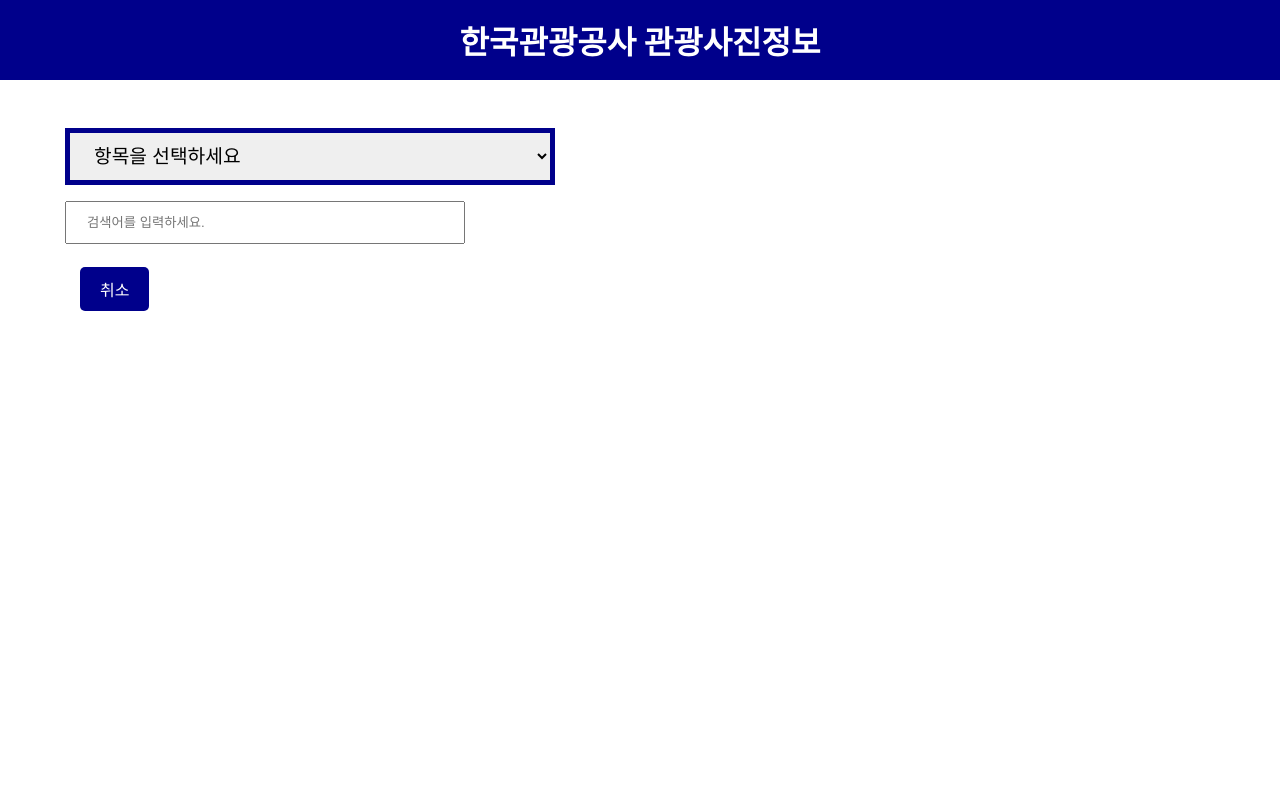
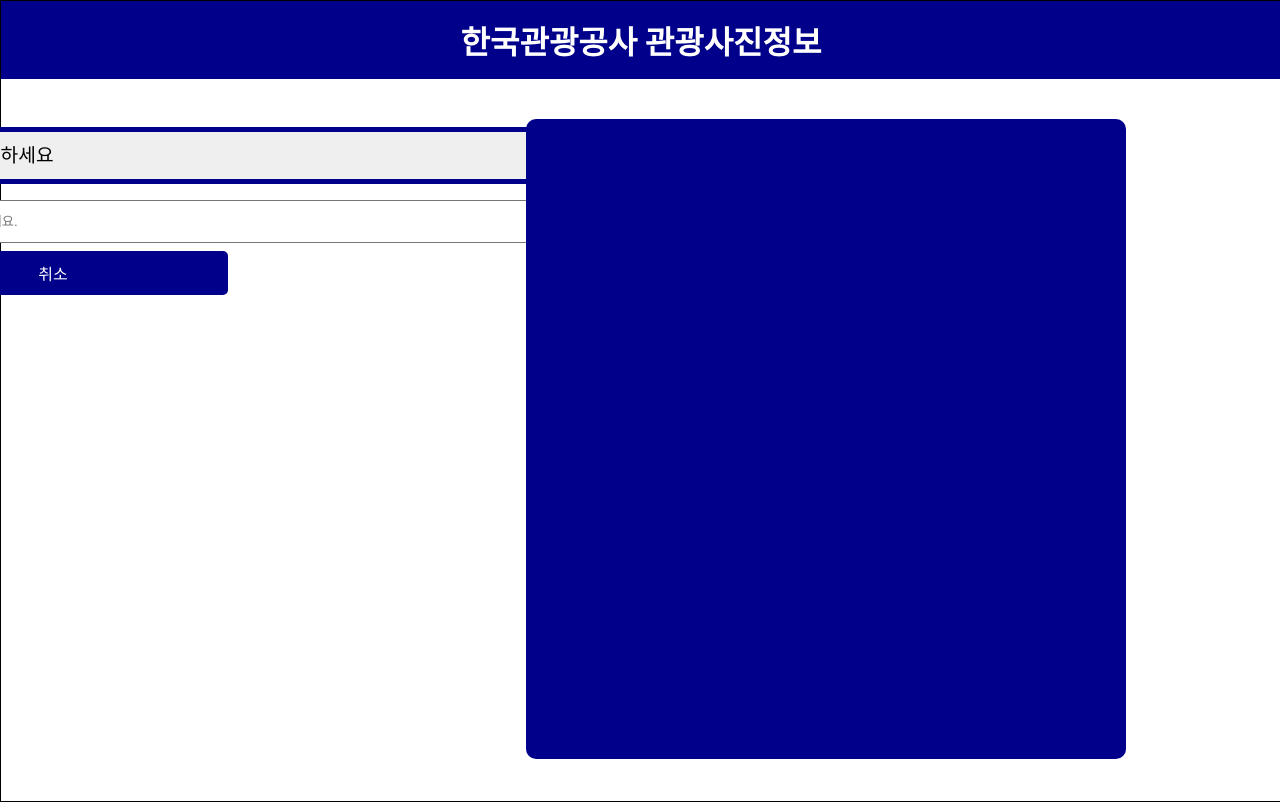
Before and after one commit to beeguriri/React, a React (Create React App) app: page / in a window 1280 px wide. Built offline with nearby package versions, Linux system fonts and the light colour scheme.

Commit message:
css 수정

```diff
--- a/src/06/06_project/GalMain.css
+++ b/src/06/06_project/GalMain.css
@@ -4,19 +4,19 @@
 }
 
 .content {
-    width: 100vw;
-    height: 100vh;
+    width : 100vw;
+    height : 100vh;
     display: flex;
     flex-direction: column;
     justify-content: top;
     align-items: center;
+    border : 1px solid black
 }
 
 .header {
-    width: 100vw;
-    height: 10vh;
+    width : 100vw;
+    height : 10vh;
     display: flex;
-    flex-direction: row;
     justify-content: center;
     align-items: center;
     background-color: darkblue;
@@ -24,125 +24,56 @@
 }
 
 .main {
+    width : 100vw;
+    height : 90vh;
     display: flex;
     flex-direction: row;
+    justify-content: center;
+    align-items: top;
+    margin-top: 20px;
+}
+
+.conleft{
+    width : 350px;
+    height : 80vh;
+    display: flex;
+    flex-direction: column;
+    justify-content: top;
+    align-items: center;
+    margin-top: 20px;
+    margin-right: 10px;
+}
+
+.conright{
+    width : 600px;
+    height : 80vh;
+    background-color: darkblue;
+    margin-top: 20px;
+    margin-left: 10px;
+    border-radius: 10px;
+    display: flex;
+    flex-direction: column;
+    justify-content: top;
+    align-items: center;
+
+}
+
+.formbox {
+    display: flex;
     justify-content: center;
     align-items: center;
 }
 
-.conleft {
-    width: 35vw;
-    height: 80vh;
-    display: flex;
-    flex-direction: column;
-    justify-content: top;
-    align-items: center;
-    margin: 40px 10px;
+.tagbox {
+    margin-top: 10px;
 }
 
-.box1 {
-    display: flex;
-    flex-direction: column;
-    justify-content: center;
-    align-items: center;
-}
+.selbox {
 
-.conleft > ul {
-    width: 80%;
-    display: flex;
-    flex-direction: column;
-    justify-content: top;
-    align-items: center;
-    list-style: none;
-}
-.c1Tag, .c1Sel{
-    display: flex;
-    justify-content: center;
-    align-items: center;
-    width: 20vw;
-    height: 6vh;
-    border: 1px solid rgb(151, 150, 150);
-    border-radius: 10px;
-    margin: 7px;
-    font-size: 17px;
-}
-
-.c1Tag:hover, .c1Tag:active, .c1Sel {
-    background-color: darkblue;
-    color: white;
-    font-weight: bold;
-}
-
-.conright {
-    width: 50vw;
-    height: 80vh;
-    display: flex;
-    flex-direction: column;
-    justify-content: top;
-    align-items: left;
-    margin: 10px;
-}
-
-.concard {
-    width: 80%;
-    height: 80%;
-    display: flex;
-    flex-direction: column;
-    justify-content: center;
-    align-items: center;
-    border: 1px solid gainsboro;
-    border-radius: 20px;
-    padding: 0px;
-    background-color: darkblue;
-    color: white;
-    font-weight: bold;
-}
-
-.concard > div {
-    width: 80%;
-    font-size: 1.7em;
-}
-
-.concard >.connm {
-    font-size: 1.2em;
-    color: aliceblue;
-    font-weight: bold;
-}
-
-.concard >.conkw {
-    font-size: 0.8em;
-    color: aliceblue;
-    font-weight: normal;
-}
-
-.concard img {
-    width : 100%;
-    height: 300px;
-}
-
-input[type=text] {
-    width:400px;
-    padding: 12px 20px;
-    margin: 8px 0px;
-    box-sizing: border-box;
-    outline: none;
-}
-
-button {
-    background-color: darkblue;
-    border: none;
-    color: white;
-    padding: 10px 20px;
-    text-align: center;
-    text-decoration: none;
-    display: inline-flex;
-    margin: 15px;
-    font-size: 16px;
-    border-radius: 5px;
 }
 
 select {
-    width:490px;
+    width:100%;
     padding: 12px 20px;
     margin: 8px 0px;
     box-sizing: border-box;
@@ -150,3 +81,88 @@
     font-size: 1.2em;
     border : 5px solid darkblue;
 }
+
+.textbox {
+    width:350px;
+    display: flex;
+    flex-direction: row;
+    justify-content: center;
+    align-items: center;
+}
+
+input[type=text] {
+    padding: 12px 20px;
+    width:70vw;
+    margin: 8px 0px;
+    box-sizing: border-box;
+    outline: none;
+    margin-right: 10px;
+}
+
+button {
+    background-color: darkblue;
+    width: 15vw;
+    border: none;
+    color: white;
+    padding: 10px 20px;
+    text-align: center;
+    text-decoration: none;
+    display: inline-flex;
+    font-size: 16px;
+    border-radius: 5px;
+}
+
+.tagbox ul {
+    width:350px;
+    display: flex;
+    flex-direction: column;
+    justify-content: center;
+    align-items: center;
+    list-style: none;
+}
+
+.c1Tag, .c1Sel {
+    width: 100%;
+    height : 5vh;
+    display: flex;
+    justify-content: center;
+    align-items: center;
+    border: 1px solid gray;
+    border-radius: 10px;
+    margin: 7px;
+}
+
+.c1Tag:hover, .c1Tag:active, .c1Sel {
+    background-color: darkblue;
+    color: whitesmoke;
+    font-weight: bold;
+}
+
+.concard {
+    width: 500px;
+    margin-top: 20px;
+    padding : 20px;
+}
+
+.concard img {
+    width : 100%;
+    height : 300px;
+    text-align: center;
+}
+
+.contitle {
+    font-size: 1.7em;
+    color: aliceblue;
+    font-weight: bold;
+}
+
+.connm {
+    font-size: 1.2em;
+    color: aliceblue;
+}
+
+.conkw {
+    font-size: 0.9em;
+    color: aliceblue;
+    margin-top: 20px;
+}
```
